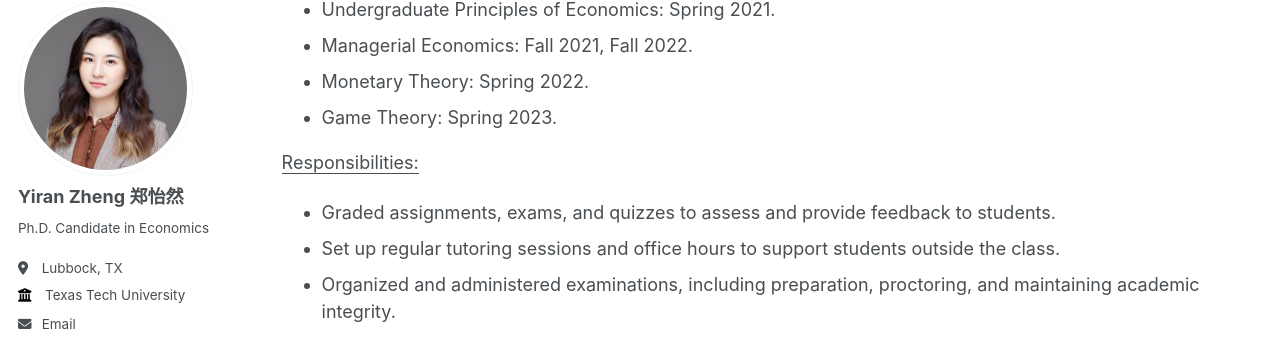
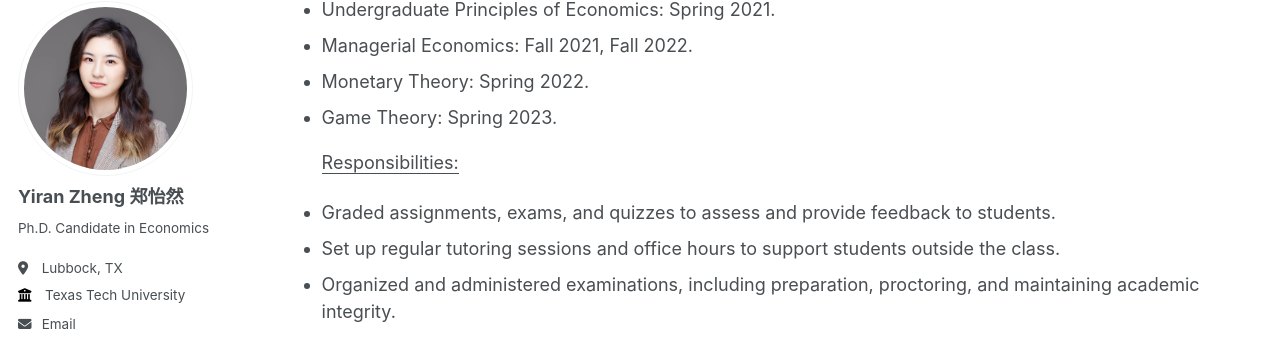
Before and after one commit to yiran-zheng/yiran-zheng.github.io, a Jekyll site: the page built from _pages/cv.md, in a window 1280 px wide and 900 px high, scrolled down 1151 px. Shown: the part 105-450 px from the top of the window. Built offline with Jekyll 4.4.1, drawn with Linux system fonts in a browser that asks for light colours.

Commit message:
Update cv.md

```diff
--- a/_pages/cv.md
+++ b/_pages/cv.md
@@ -47,8 +47,9 @@ redirect_from:
  <li>Monetary Theory: Spring 2022.</li>
  <li>Game Theory: Spring 2023. </li>
 </ul>
-<p><u>Responsibilities:</u></p>
+
 <ul>
+  <p><u>Responsibilities:</u></p>
   <li> Graded assignments, exams, and quizzes to assess and provide feedback to students.  </li>
   <li> Set up regular tutoring sessions and office hours to support students outside the class. </li>
   <li> Organized and administered examinations, including preparation, proctoring, and maintaining academic integrity. </li>
```
